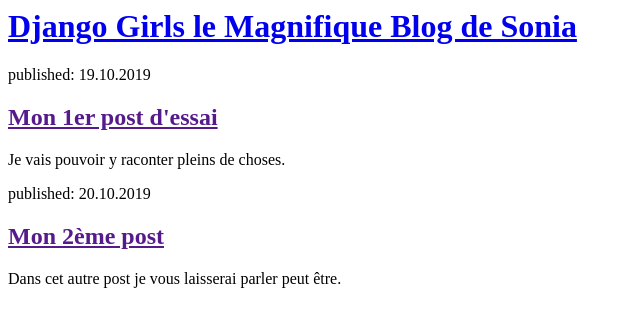
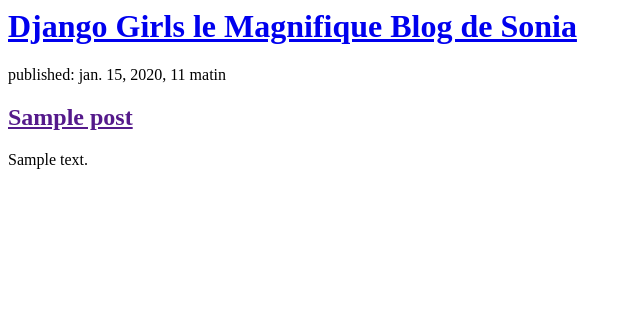
Before and after one commit to SoDH-dev/mon-nouveau-blog, a Django app: template blog/templates/blog/post_list.html in a window 1280 px wide. Shown: the top 327 px of the page, without its empty margins (0-640 px from the left). Run offline with Django 3.2, Linux system fonts and the light colour scheme; the template is opened without the code that fills it: values that come from a table or form of the project are taken from there, others are empty; tables that the repository leaves empty hold one stand-in row (values such as "Sample post").

Commit message:
Modification 2 du HTML du site

```diff
--- a/blog/templates/blog/post_list.html
+++ b/blog/templates/blog/post_list.html
@@ -3,21 +3,17 @@
         <title>Django Girls le blog de Sonia</title>
     </head>
     <body>
+
         <div>
             <h1><a href="/">Django Girls le Magnifique Blog de Sonia</a></h1>
         </div>
 
-        <div>
-            <p>published: 19.10.2019</p>
-            <h2><a href="">Mon 1er post d'essai</a></h2>
-            <p>Je vais pouvoir y raconter pleins de choses.</p>
-        </div>
-
-        <div>
-            <p>published: 20.10.2019</p>
-            <h2><a href="">Mon 2ème post</a></h2>
-            <p>Dans cet autre post je vous laisserai parler peut être.</p>
-
-   </div>
+{% for post in posts %}
+    <div>
+        <p>published: {{ post.published_date }}</p>
+        <h2><a href="">{{ post.title }}</a></h2>
+        <p>{{ post.text|linebreaksbr }}</p>
+    </div>
+{% endfor %}
     </body>
 </html>
--- a/blog/views.py
+++ b/blog/views.py
@@ -1,4 +1,7 @@
 from django.shortcuts import render
+from django.utils import timezone
+from .models import Post
 
 def post_list(request):
-    return render(request, 'blog/post_list.html', {})
+    posts = Post.objects.filter(published_date__lte=timezone.now()).order_by('published_date')
+    return render(request, 'blog/post_list.html', {'posts': posts})
```
